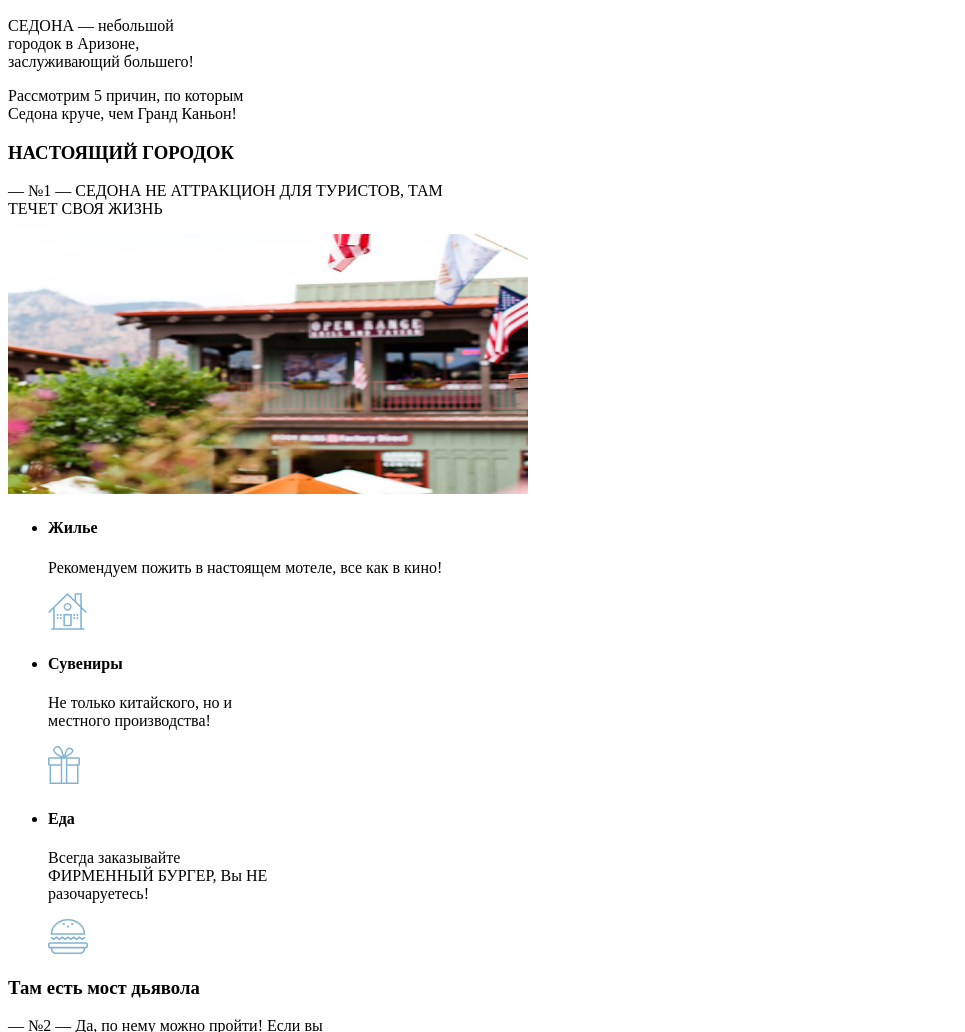
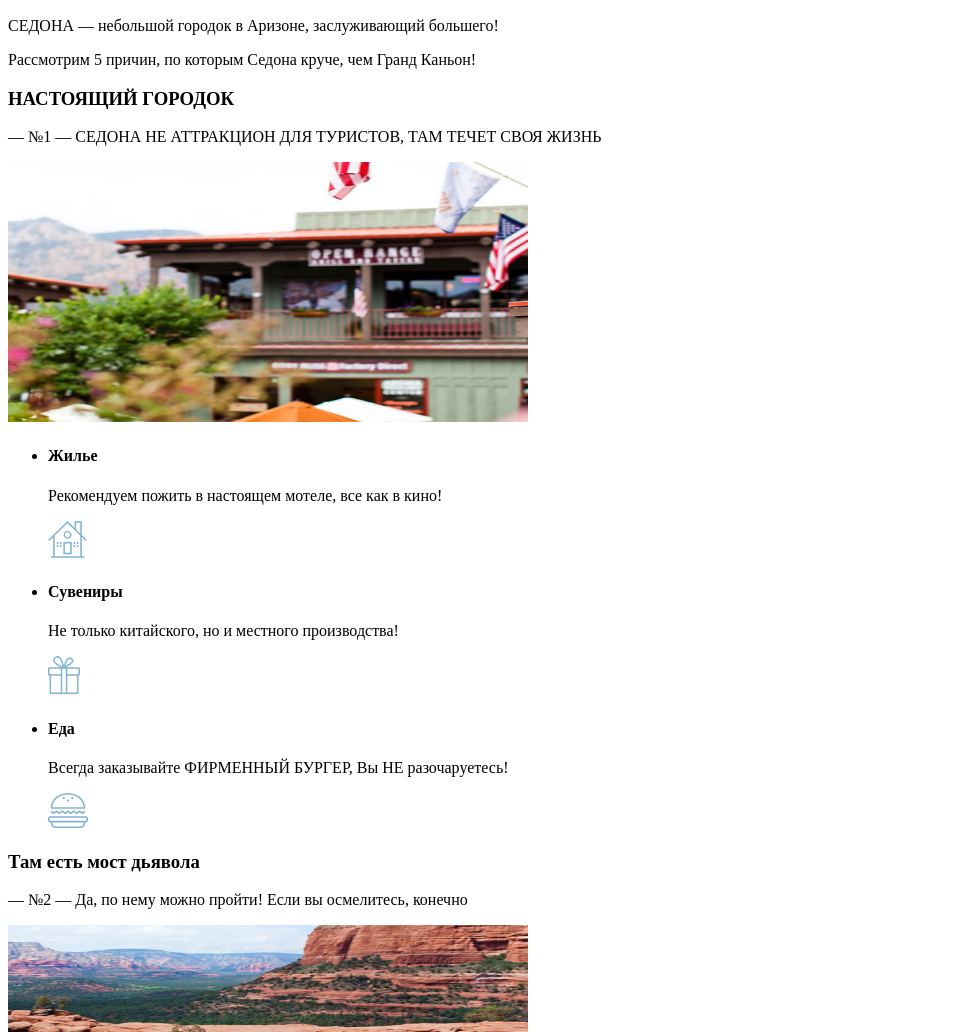
Before and after one commit to callmervdio/1438207-sedona-22, a website: page source/index.html in a window 1280 px wide. Shown: the part 724-1756 px from the top of the page, without its empty margins (0-965 px from the left). Drawn offline with Linux system fonts and the light colour scheme.

Commit message:
Выполнил правки

```diff
--- a/source/index.html
+++ b/source/index.html
@@ -1,5 +1,5 @@
 <!DOCTYPE html>
-<html lang="ru">
+<html class="page" lang="ru">
 
 <head>
   <meta charset="utf-8">
@@ -15,22 +15,22 @@
       <button class="main-nav__toggle" type="button"><span class="visually-hidden">Открыть меню</span></button>
       <div class="main-nav__wrapper">
         <ul class="main-nav__list">
-          <li class="main-nav__list__item">
+          <li class="main-nav__list-item">
             <a href="photo.html">
               Главная
             </a>
           </li>
-          <li class="main-nav__list__item">
+          <li class="main-nav__list-item">
             <a href="#">
               Фото и видео
             </a>
           </li>
-          <li class="main-nav__list__item">
+          <li class="main-nav__list-item">
             <a href="form.html">
               Форма отзыва
             </a>
           </li>
-          <li class="main-nav__list__item">
+          <li class="main-nav__list-item">
             <a href="#">
               HTML Academy
             </a>
@@ -41,32 +41,33 @@
   </header>
   <main class="page-main">
     <h1 class="visually-hidden">Сайт Седона</h1>
-    <section class="stats">
+    <section class="reasons">
       <div class="reasons__wrapper">
-        <header class="reasons__header">
+        <header class="reasons-header">
           <h2 class="visually-hidden">
             Причины крутости
           </h2>
           <img class="reasons-header__banner" src="img/back-mobile.jpg" width="901" height="389" alt="Горы»">
           <img class="reasons-header__text" src="img/text-index.svg" width="282" height="214" alt="Лозунг Сезоны">
           <p class="reasons__slogan">
-            СЕДОНА — небольшой<br>
-            городок в Аризоне,<br>
+            СЕДОНА — небольшой
+            городок в Аризоне,
             заслуживающий большего!
           </p>
           <p class="reasons__intro">
-            Рассмотрим 5 причин, по которым<br>
+            Рассмотрим 5 причин, по которым
             Седона круче, чем Гранд Каньон!
           </p>
         </header>
 
-        <section class=reason-city>
-          <h3 class="reason__title">НАСТОЯЩИЙ ГОРОДОК</h3>
+        <section class="reason-city">
+          <h3 class="reasons__title">НАСТОЯЩИЙ ГОРОДОК</h3>
           <p class="reasons__text">— №1 —
 
-            СЕДОНА НЕ АТТРАКЦИОН ДЛЯ ТУРИСТОВ, ТАМ<br>
+            СЕДОНА НЕ АТТРАКЦИОН ДЛЯ ТУРИСТОВ, ТАМ
             ТЕЧЕТ СВОЯ ЖИЗНЬ</p>
-          <img class="reason_city__photo" src="img/photo-city.jpg" width="520" height="260" alt="Фото города">
+          <div class="reason-city">
+          <img class="reason-city__photo" src="img/photo-city.jpg" width="520" height="260" alt="Фото города">
           <ul class="reason-city__list">
             <li class="reason-city__item">
               <h4 class="reason-city__title">Жилье</h4>
@@ -75,54 +76,55 @@
             </li>
             <li class="reason-city__item">
               <h4 class="reason-city__title">Сувениры</h4>
-              <p class="reason-city__description">Не только китайского, но и<br>
+              <p class="reason-city__description">Не только китайского, но и
                 местного производства!</p>
               <img class="reason-city__image" src="img/icon-gift.svg" width="32" height="38" alt="Иконка сувениров">
             </li>
             <li class="reason-city__item">
               <h4 class="reason-city__title">Еда</h4>
-              <p class="reason-city__description">Всегда заказывайте<br> ФИРМЕННЫЙ БУРГЕР, Вы НЕ<br> разочаруетесь!</p>
+              <p class="reason-city__description">Всегда заказывайте ФИРМЕННЫЙ БУРГЕР, Вы НЕ разочаруетесь!</p>
               <img class="reason-city__image" src="img/icon-burger.svg" width="40" height="35" alt="Иконка еды">
             </li>
           </ul>
+        </div>
         </section>
 
         <section class="reason">
           <h3 class="reason__title">Там есть мост дьявола</h3>
-          <p class="reasons__text">— №2 —
+          <p class="reason__text">— №2 —
 
-            Да, по нему можно пройти! Если вы<br> осмелитесь, конечно</p>
+            Да, по нему можно пройти! Если вы осмелитесь, конечно</p>
           <img class="reason__photo" src="img/photo-bridge.jpg" width="520" height="260" alt="Фото моста">
         </section>
 
         <section class="reason">
           <h3 class="reason__title">Небольшая площадь</h3>
-          <p class="reasons__text">— №3 —
+          <p class="reason__text">— №3 —
 
-            ВСЕ интересные места находятся<br>
+            ВСЕ интересные места находятся
             очень близко</p>
         </section>
 
         <section class="reason">
           <h3 class="reason__title">Красивая дорога</h3>
-          <p class="reasons__text">— №4 —
+          <p class="reason__text">— №4 —
 
-            ЕХАТЬ В СЕДОНУ ИЗ ЛАС-ВЕГАСА<br>
+            ЕХАТЬ В СЕДОНУ ИЗ ЛАС-ВЕГАСА
             совсем НЕ СКУЧНО!</p>
         </section>
 
         <section class="reason">
           <h3 class="reason__title">Мало туристов</h3>
-          <p class="reasons__text">— №5 —
+          <p class="reason__text">— №5 —
 
-            Большинство едет в гранд каньон<br>
+            Большинство едет в гранд каньон
             и толпится там</p>
         </section>
 
         <section class="search">
           <h3 class="reason__title">Заинтересовались?</h3>
-          <p class="reasons__text">Укажите предполагаемые даты<br>
-            поездки, и мы покажем вам лучшие<br>
+          <p class="reasons__text">Укажите предполагаемые даты
+            поездки, и мы покажем вам лучшие
             предложения гостиниц в седоне</p>
           <a class="search__button" href="form.html">Найти гостиницу</a>
         </section>
```
Also changed, not shown: source/img/icon-facebook.svg (added), source/img/icon-twitter.svg (added), source/img/icon-youtube.svg (added).
